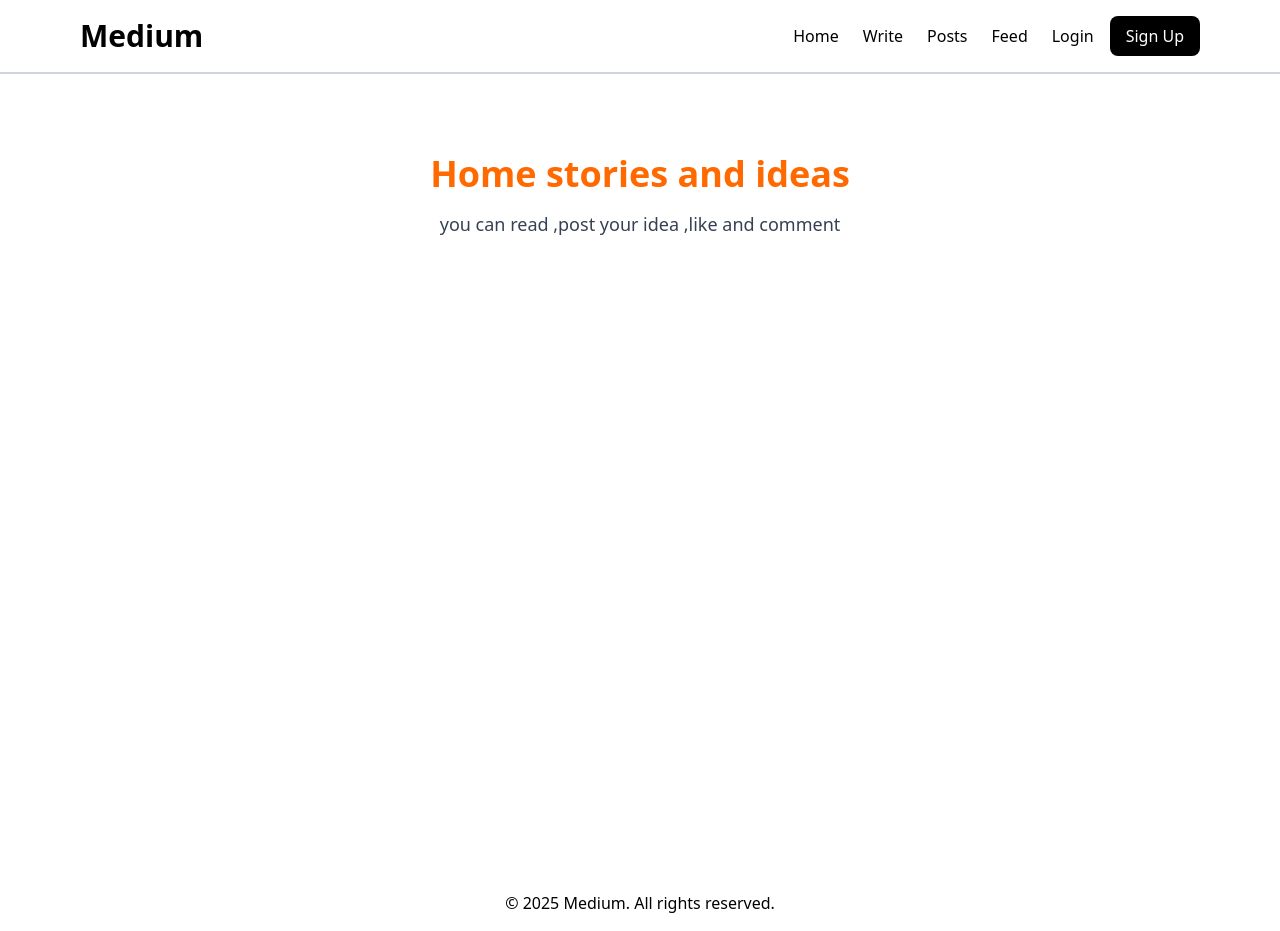
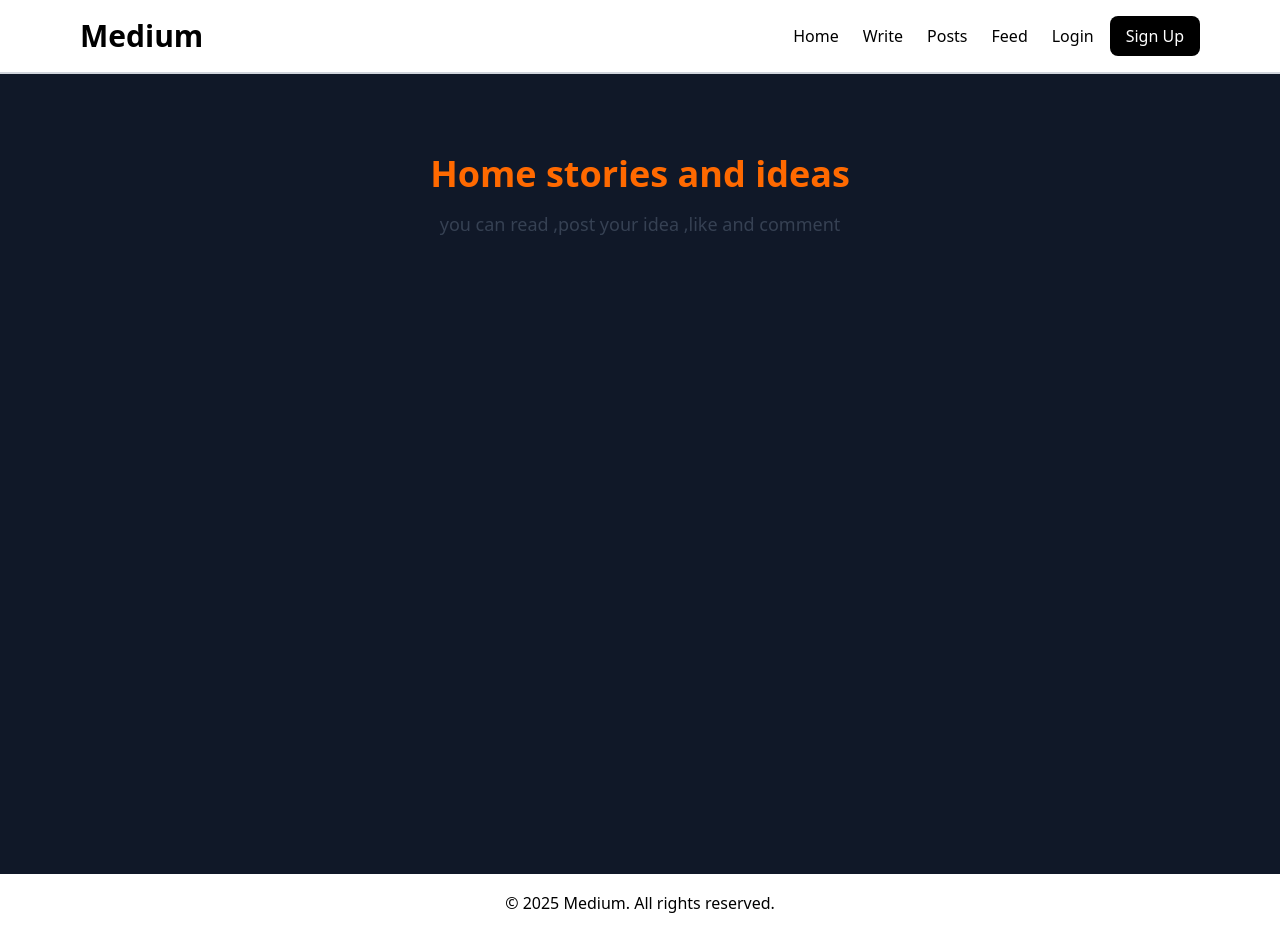
Before and after one commit to UWASEdjaria/Frontend-capstone-project-two, a Next.js app: page /lab1 in a window 1280 px wide. Built offline with nearby package versions, Linux system fonts and the light colour scheme; no server answers.

Commit message:
update layout background

```diff
--- a/src/app/layout.tsx
+++ b/src/app/layout.tsx
@@ -13,7 +13,7 @@
       <body className="bg-white text-black font-sans">
         <Providers>
           <Header />
-          <main className="flex-1 flex flex-col min-h-screen bg-white">{children}</main>
+          <main className="flex-1 flex flex-col min-h-screen bg-gray-900">{children}</main>
         </Providers>
 
         <footer className="bg-white text-center py-4 border-t border-transparent text-black font-sans">
```
